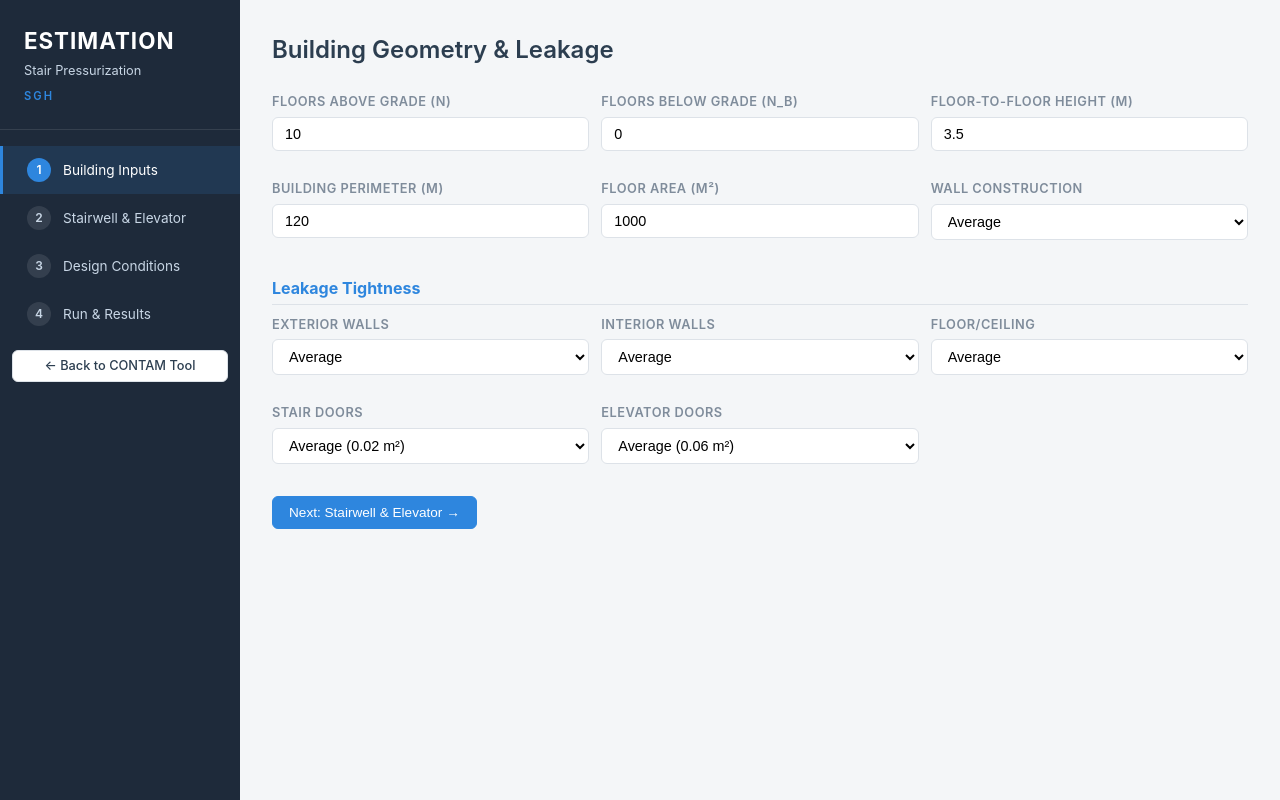
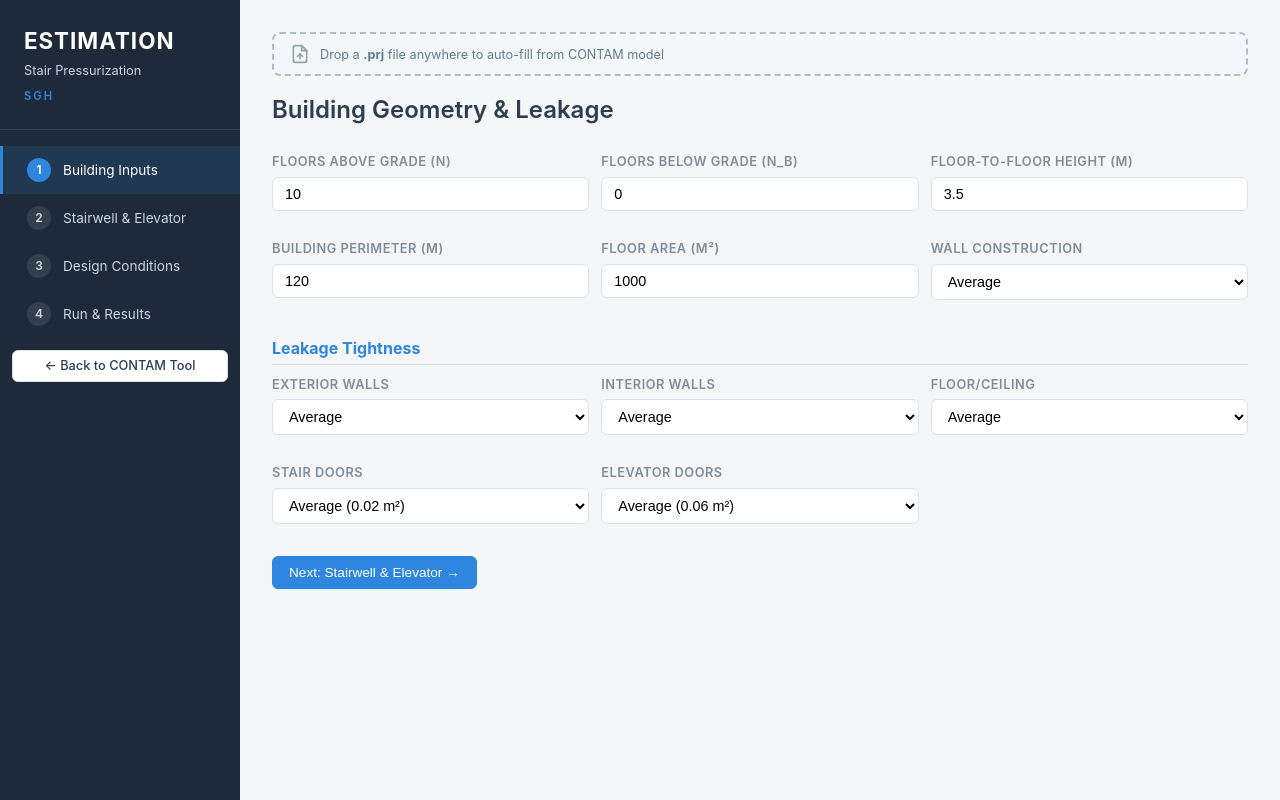
Before and after one commit to nbwittasek/SGH, a FastAPI app: page /estimation in a window 1280 px wide. Run offline with FastAPI, Linux system fonts and the light colour scheme.

Commit message:
Add PRJ drag-and-drop auto-fill to estimation tool
When a .prj file is dropped on the estimation page, it is parsed
and the form fields (building geometry, stairwells, elevators,
weather conditions) are automatically populated from the CONTAM model.

- New endpoint POST /api/estimation/extract-from-prj
- Drop banner at top of estimation page with drag-over visual feedback
- Auto-detects stairs, elevators, floor heights, areas from PRJ zones
- Extracts weather (temp, wind) directly from model weather line

https://claude.ai/code/session_01Y1QzusdEGuqwJRAHvRAWsM

```diff
--- a/contam-pressure-tool/app.py
+++ b/contam-pressure-tool/app.py
@@ -1293,6 +1293,162 @@ async def estimation_report(request: Request):
 
 
 # ---------------------------------------------------------------------------
+# PRJ → Estimation auto-fill
+# ---------------------------------------------------------------------------
+@app.post("/api/estimation/extract-from-prj")
+async def extract_estimation_from_prj(file: UploadFile = File(...)):
+    """Parse a PRJ file and extract values to pre-fill the estimation form."""
+    if not file.filename or not file.filename.lower().endswith(".prj"):
+        raise HTTPException(400, "Please upload a .prj file")
+
+    # Save uploaded file
+    projects_dir = BASE_DIR / "Projects"
+    projects_dir.mkdir(exist_ok=True)
+    dest = projects_dir / file.filename
+    content = await file.read()
+    with open(dest, "wb") as f:
+        f.write(content)
+
+    # Parse
+    try:
+        model = parse_prj_file(str(dest))
+    except Exception as e:
+        raise HTTPException(422, f"Failed to parse PRJ file: {e}")
+
+    # Auto-detect configuration
+    try:
+        config = auto_detect_config(model)
+    except Exception:
+        config = {"stairs": [], "corridors": [], "floor_zones": [], "weather": {}}
+
+    result = _extract_estimation_values(model, config)
+    result["filename"] = file.filename
+    result["project_name"] = model.project_name
+    return result
+
+
+def _extract_estimation_values(model: ParsedModel, config: dict) -> dict:
+    """Map a parsed CONTAM model to estimation form field values."""
+    import re
+    from collections import Counter
+
+    levels = model.levels
+    if not levels:
+        return {}
+
+    # --- Floor count (above / below grade) ---
+    levels_above = [l for l in levels if l.ref_height >= 0]
+    levels_below = [l for l in levels if l.ref_height < 0]
+    n_above = max(len(levels_above), 1)
+    n_below = len(levels_below)
+
+    # --- Floor-to-floor height (most common delta_height) ---
+    heights = [round(l.delta_height, 2) for l in levels if l.delta_height > 0]
+    floor_height = Counter(heights).most_common(1)[0][0] if heights else 3.5
+
+    # --- Floor area (sum zone volumes on a representative mid level) ---
+    mid_level = levels[len(levels) // 2]
+    level_zones = [z for z in model.zones if z.level_num == mid_level.index]
+    total_vol = sum(z.volume for z in level_zones)
+    floor_area = round(total_vol / floor_height, 0) if total_vol > 0 else 1000.0
+
+    # --- Building perimeter (estimate from floor area ≈ square) ---
+    building_perimeter = round(4 * (floor_area ** 0.5), 0)
+
+    # --- Stairwells ---
+    stairwells = []
+    for sg in config.get("stairs", []):
+        zones = sg.get("zones", [])
+        if not zones:
+            continue
+
+        # Cross-section area from zone volumes
+        areas = []
+        for z in zones:
+            vol = z.get("volume", 0)
+            if vol > 0:
+                lvl = next((l for l in levels if l.index == z["level_num"]), None)
+                h = lvl.delta_height if lvl and lvl.delta_height > 0 else floor_height
+                areas.append(vol / h)
+        stair_area = round(sum(areas) / len(areas), 1) if areas else 10.0
+
+        level_nums = sorted(z["level_num"] for z in zones)
+        paths = sg.get("paths", {})
+        n_ext = 1 if paths.get("ext") else 0
+        perim = round(6 * (stair_area / 2) ** 0.5, 1)
+
+        stairwells.append({
+            "label": sg.get("label", f"Stair {chr(65 + len(stairwells))}"),
+            "area": stair_area,
+            "doorW": 1.1,
+            "doorH": 2.1,
+            "gap": 3.0,
+            "doors": 1,
+            "bottom": min(level_nums),
+            "top": max(level_nums),
+            "extWalls": n_ext,
+            "extLen": 4.0,
+            "perim": perim,
+        })
+
+    # --- Elevator shafts ---
+    elev_re = re.compile(r"(?i)(elev|shaft|lift)")
+    exclude_re = re.compile(r"(?i)(stair|vest|corr|hallway|stwr)")
+    elev_groups: dict[str, list] = {}
+    for z in model.zones:
+        if elev_re.search(z.name) and not exclude_re.search(z.name):
+            key = re.sub(r"[_\-\s]", "", z.name).lower()
+            elev_groups.setdefault(key, []).append(z)
+
+    n_elev_shafts = sum(1 for zs in elev_groups.values() if len(zs) >= 2)
+    elev_area = 6.0
+    if elev_groups:
+        areas = []
+        for zs in elev_groups.values():
+            if len(zs) >= 2:
+                for z in zs:
+                    lvl = next((l for l in levels if l.index == z.level_num), None)
+                    h = lvl.delta_height if lvl and lvl.delta_height > 0 else floor_height
+                    if z.volume > 0:
+                        areas.append(z.volume / h)
+        if areas:
+            elev_area = round(sum(areas) / len(areas), 1)
+
+    # --- Weather (Kelvin → °C, m/s direct) ---
+    temp_c, wind_ms, wind_dir = 22.0, 0.0, 0.0
+    if 0 <= model.weather_line_num < len(model.raw_lines):
+        parts = model.raw_lines[model.weather_line_num].split()
+        if len(parts) >= 4:
+            try:
+                temp_c = round(float(parts[0]) - 273.15, 1)
+                wind_ms = round(float(parts[2]), 1)
+                wind_dir = round(float(parts[3]), 0)
+            except (ValueError, IndexError):
+                pass
+
+    return {
+        "building": {
+            "n_floors_above": n_above,
+            "n_floors_below": n_below,
+            "floor_height": floor_height,
+            "building_perimeter": building_perimeter,
+            "floor_area": floor_area,
+        },
+        "stairwells": stairwells,
+        "elevators": {
+            "n_shafts": n_elev_shafts if n_elev_shafts > 0 else 2,
+            "shaft_area": elev_area,
+        },
+        "conditions": {
+            "T_outdoor_winter": temp_c,
+            "wind_speed": wind_ms,
+            "wind_direction": wind_dir,
+        },
+        "detection_details": config.get("detection_details", []),
+    }
+
+
+# ---------------------------------------------------------------------------
 # Entry point
 # ---------------------------------------------------------------------------
 def main():
--- a/contam-pressure-tool/static/css/estimation.css
+++ b/contam-pressure-tool/static/css/estimation.css
@@ -1,4 +1,77 @@
 /* Estimation Tool — Additional Styles */
+
+/* PRJ Import Drop Banner */
+.est-drop-banner {
+    display: flex;
+    align-items: center;
+    gap: 10px;
+    padding: 10px 16px;
+    margin-bottom: 16px;
+    background: #f4f7fa;
+    border: 2px dashed #b0bec5;
+    border-radius: 8px;
+    color: #607d8b;
+    cursor: pointer;
+    transition: all 0.25s ease;
+    font-size: 9.5pt;
+}
+
+.est-drop-banner svg {
+    color: #90a4ae;
+    transition: color 0.25s;
+}
+
+.est-drop-banner:hover {
+    border-color: #2e86de;
+    background: #eaf2fd;
+    color: #2e86de;
+}
+
+.est-drop-banner:hover svg {
+    color: #2e86de;
+}
+
+.est-drop-banner.drag-over {
+    border-color: #2e86de;
+    background: #dbeafe;
+    color: #1565c0;
+    transform: scale(1.01);
+    box-shadow: 0 0 12px rgba(46, 134, 222, 0.15);
+}
+
+.est-drop-banner.loading {
+    border-color: #f39c12;
+    border-style: dashed;
+    color: #e67e22;
+    pointer-events: none;
+}
+
+.est-drop-banner.loading svg {
+    color: #f39c12;
+    animation: spin 0.8s linear infinite;
+}
+
+.est-drop-banner.success {
+    border-color: #27ae60;
+    border-style: solid;
+    color: #1e8449;
+    background: #eafaf1;
+}
+
+.est-drop-banner.success svg {
+    color: #27ae60;
+}
+
+.est-drop-banner.error {
+    border-color: #e74c3c;
+    border-style: solid;
+    color: #c0392b;
+    background: #fdedec;
+}
+
+@keyframes spin {
+    to { transform: rotate(360deg); }
+}
 
 .form-grid {
     display: grid;
--- a/contam-pressure-tool/static/js/estimation.js
+++ b/contam-pressure-tool/static/js/estimation.js
@@ -21,6 +21,7 @@ const Est = (() => {
     // -----------------------------------------------------------------------
     function init() {
         initTabs();
+        initDropZone();
         addStairwell();  // Start with one stairwell
     }
 
@@ -493,6 +494,157 @@ const Est = (() => {
     }
 
     // -----------------------------------------------------------------------
+    // PRJ Import & Auto-Fill
+    // -----------------------------------------------------------------------
+    function initDropZone() {
+        const banner = document.getElementById('est-drop-banner');
+        const fileInput = document.getElementById('est-prj-input');
+        if (!banner || !fileInput) return;
+
+        // Click banner to browse
+        banner.addEventListener('click', (e) => {
+            if (e.target.tagName !== 'INPUT') fileInput.click();
+        });
+
+        fileInput.addEventListener('change', () => {
+            if (fileInput.files.length > 0) {
+                importPrjFile(fileInput.files[0]);
+                fileInput.value = '';  // reset so same file can be re-dropped
+            }
+        });
+
+        // Banner drag events
+        banner.addEventListener('dragover', (e) => { e.preventDefault(); e.stopPropagation(); banner.classList.add('drag-over'); });
+        banner.addEventListener('dragleave', (e) => { e.preventDefault(); e.stopPropagation(); banner.classList.remove('drag-over'); });
+        banner.addEventListener('drop', (e) => {
+            e.preventDefault(); e.stopPropagation();
+            banner.classList.remove('drag-over');
+            const f = e.dataTransfer.files;
+            if (f.length > 0 && f[0].name.toLowerCase().endsWith('.prj')) importPrjFile(f[0]);
+        });
+
+        // Page-level drag/drop (so user can drop anywhere)
+        document.body.addEventListener('dragover', (e) => {
+            e.preventDefault();
+            banner.classList.add('drag-over');
+        });
+        document.body.addEventListener('dragleave', (e) => {
+            if (!e.relatedTarget || e.relatedTarget === document.documentElement) {
+                banner.classList.remove('drag-over');
+            }
+        });
+        document.body.addEventListener('drop', (e) => {
+            e.preventDefault();
+            banner.classList.remove('drag-over');
+            const f = e.dataTransfer.files;
+            if (f.length > 0 && f[0].name.toLowerCase().endsWith('.prj')) {
+                importPrjFile(f[0]);
+            }
+        });
+    }
+
+    async function importPrjFile(file) {
+        const banner = document.getElementById('est-drop-banner');
+        const statusSpan = document.getElementById('est-drop-status');
+
+        banner.classList.remove('success', 'error');
+        banner.classList.add('loading');
+        statusSpan.innerHTML = `Parsing <strong>${esc(file.name)}</strong>...`;
+
+        try {
+            const formData = new FormData();
+            formData.append('file', file);
+
+            const resp = await fetch('/api/estimation/extract-from-prj', {
+                method: 'POST',
+                body: formData,
+            });
+
+            if (!resp.ok) {
+                const err = await resp.json().catch(() => ({ detail: resp.statusText }));
+                throw new Error(err.detail || resp.statusText);
+            }
+
+            const data = await resp.json();
+            applyPrjData(data);
+
+            banner.classList.remove('loading');
+            banner.classList.add('success');
+
+            // Build details summary
+            const details = data.detection_details || [];
+            const detailText = details.length > 0
+                ? ' &mdash; ' + details.map(d => esc(d)).join('; ')
+                : '';
+            statusSpan.innerHTML = `Values loaded from <strong>${esc(file.name)}</strong>${detailText}`;
+        } catch (e) {
+            banner.classList.remove('loading');
+            banner.classList.add('error');
+            statusSpan.textContent = 'Error: ' + e.message;
+            setTimeout(() => {
+                banner.classList.remove('error');
+                statusSpan.innerHTML = 'Drop a <strong>.prj</strong> file anywhere to auto-fill from CONTAM model';
+            }, 5000);
+        }
+    }
+
+    function applyPrjData(data) {
+        const b = data.building || {};
+        const c = data.conditions || {};
+        const e = data.elevators || {};
+
+        // --- Building geometry ---
+        setFormVal('est-n-floors-above', b.n_floors_above);
+        setFormVal('est-n-floors-below', b.n_floors_below);
+        setFormVal('est-floor-height', b.floor_height);
+        setFormVal('est-bldg-perimeter', b.building_perimeter);
+        setFormVal('est-floor-area', b.floor_area);
+
+        // --- Design conditions ---
+        if (c.T_outdoor_winter !== undefined) setFormVal('est-t-winter', c.T_outdoor_winter);
+        if (c.wind_speed !== undefined) setFormVal('est-wind-speed', c.wind_speed);
+        if (c.wind_direction !== undefined) setFormVal('est-wind-dir', c.wind_direction);
+
+        // --- Elevators ---
+        if (e.n_shafts !== undefined) setFormVal('est-elev-n', e.n_shafts);
+        if (e.shaft_area !== undefined) setFormVal('est-elev-area', e.shaft_area);
+
+        // --- Fire floor (default to mid-building) ---
+        const totalFloors = (b.n_floors_above || 10) + (b.n_floors_below || 0);
+        setFormVal('est-fire-floor', Math.max(1, Math.floor(totalFloors / 2)));
+
+        // --- Stairwells ---
+        const stairData = data.stairwells || [];
+        if (stairData.length > 0) {
+            // Replace the stairwell array and re-render
+            stairwells = [];
+            for (const s of stairData) {
+                stairwells.push({
+                    label: s.label || `Stair ${String.fromCharCode(65 + stairwells.length)}`,
+                    area: s.area || STAIR_DEFAULTS.area,
+                    doorW: s.doorW || STAIR_DEFAULTS.doorW,
+                    doorH: s.doorH || STAIR_DEFAULTS.doorH,
+                    gap: s.gap || STAIR_DEFAULTS.gap,
+                    doors: s.doors || STAIR_DEFAULTS.doors,
+                    bottom: s.bottom || 1,
+                    top: s.top || totalFloors,
+                    extWalls: s.extWalls ?? STAIR_DEFAULTS.extWalls,
+                    extLen: s.extLen || STAIR_DEFAULTS.extLen,
+                    perim: s.perim || 6 * Math.sqrt((s.area || STAIR_DEFAULTS.area) / 2),
+                });
+            }
+            renderStairwells();
+        }
+    }
+
+    function setFormVal(id, value) {
+        const el = document.getElementById(id);
+        if (el && value !== undefined && value !== null) {
+            el.value = value;
+        }
+    }
+
+    // -----------------------------------------------------------------------
     // Bootstrap
     // -----------------------------------------------------------------------
     document.addEventListener('DOMContentLoaded', init);
@@ -504,5 +656,6 @@ const Est = (() => {
         updateStairLabel,
         runEstimation,
         generateReport,
+        importPrjFile,
     };
 })();
--- a/contam-pressure-tool/templates/estimation.html
+++ b/contam-pressure-tool/templates/estimation.html
@@ -5,7 +5,7 @@
     <meta name="viewport" content="width=device-width, initial-scale=1.0">
     <title>Stair Pressurization Estimation Tool &mdash; SGH</title>
     <link rel="stylesheet" href="/static/css/style.css?v=12">
-    <link rel="stylesheet" href="/static/css/estimation.css?v=2">
+    <link rel="stylesheet" href="/static/css/estimation.css?v=3">
 </head>
 <body>
     <div class="app-layout">
@@ -43,6 +43,20 @@
 
         <!-- Main Content -->
         <main class="content">
+            <!-- PRJ Import Banner -->
+            <div id="est-drop-banner" class="est-drop-banner">
+                <svg width="20" height="20" viewBox="0 0 24 24" fill="none" stroke="currentColor"
+                     stroke-width="2" stroke-linecap="round" stroke-linejoin="round" style="flex-shrink:0">
+                    <path d="M14 2H6a2 2 0 0 0-2 2v16a2 2 0 0 0 2 2h12a2 2 0 0 0 2-2V8z"></path>
+                    <polyline points="14 2 14 8 20 8"></polyline>
+                    <line x1="12" y1="18" x2="12" y2="12"></line>
+                    <line x1="9" y1="15" x2="12" y2="12"></line>
+                    <line x1="15" y1="15" x2="12" y2="12"></line>
+                </svg>
+                <span id="est-drop-status">Drop a <strong>.prj</strong> file anywhere to auto-fill from CONTAM model</span>
+                <input type="file" id="est-prj-input" accept=".prj" style="display:none">
+            </div>
+
             <!-- Tab 1: Building Inputs -->
             <section id="est-inputs" class="tab-panel active">
                 <h2>Building Geometry &amp; Leakage</h2>
@@ -297,6 +311,6 @@
         </main>
     </div>
 
-    <script src="/static/js/estimation.js?v=2"></script>
+    <script src="/static/js/estimation.js?v=3"></script>
 </body>
 </html>
```
Also changed, not shown: 1 other file.
